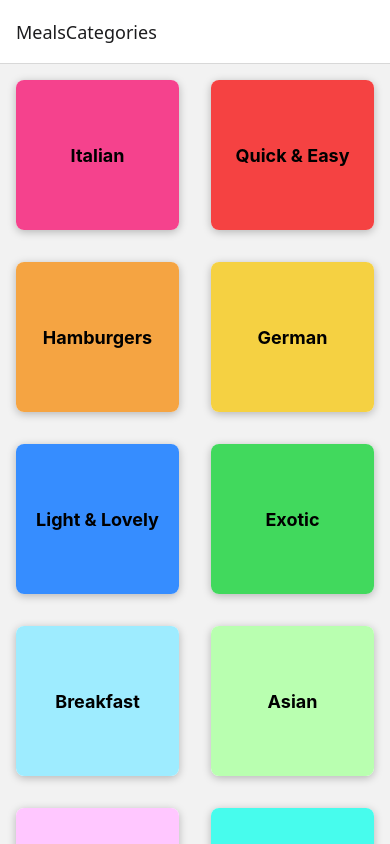
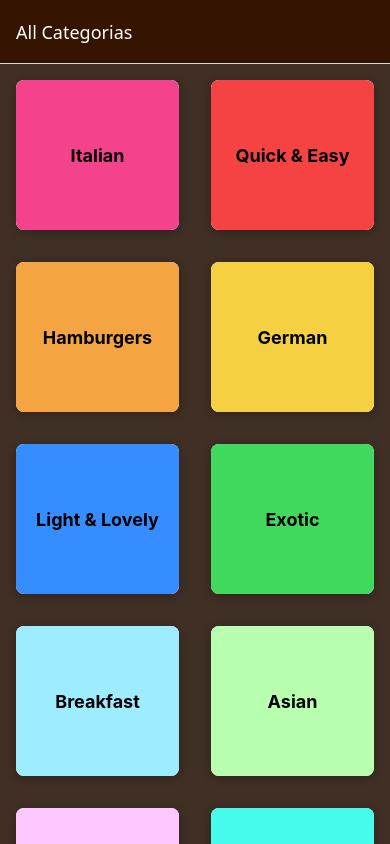
Before and after one commit to jesiqueira/RNrefeicao, a React Native app: screen / in a window 390 px wide. Built offline with nearby package versions, Linux system fonts and the light colour scheme.

Commit message:
configurado titulo na pagina sobre

```diff
--- a/App.js
+++ b/App.js
@@ -12,11 +12,34 @@
 export default function App() {
   return (
     <>
-      <StatusBar style="dark" />
+      <StatusBar style="light" />
       <NavigationContainer>
-        <Stack.Navigator>
-          <Stack.Screen name="MealsCategories" component={CategoriesScreen} />
-          <Stack.Screen name="MealsOverview" component={MealsOverViewScreen} />
+        <Stack.Navigator
+          screenOptions={{
+            headerStyle: { backgroundColor: '#351401' },
+            headerTintColor: 'white',
+            contentStyle: {
+              backgroundColor: '#3f2f25',
+            },
+          }}
+        >
+          <Stack.Screen
+            name="MealsCategories"
+            component={CategoriesScreen}
+            options={{
+              title: 'All Categorias',
+            }}
+          />
+          <Stack.Screen
+            name="MealsOverview"
+            component={MealsOverViewScreen}
+            // options={({ route, navigator }) => {
+            //   const catId = route.params.categoryId
+            //   return {
+            //     title: catId,
+            //   }
+            // }}
+          />
         </Stack.Navigator>
       </NavigationContainer>
     </>
--- a/screens/MealsOverViewScreen.js
+++ b/screens/MealsOverViewScreen.js
@@ -1,14 +1,23 @@
 import { View, StyleSheet, FlatList } from 'react-native'
 
-import { MEALS } from '../data/dummy-data'
+import { MEALS, CATEGORIES } from '../data/dummy-data'
 import MealItem from '../components/MealItem'
+import React from 'react'
 
-const MealsOverViewScreen = ({ route }) => {
+const MealsOverViewScreen = ({ route, navigation }) => {
   const catId = route.params.categoryId
 
   const displayedMeals = MEALS.filter((mealItem) => {
     return mealItem.categoryIds.indexOf(catId) >= 0
   })
+
+  React.useLayoutEffect(() => {
+    const categoryTitle = CATEGORIES.find((category) => category.id === catId)?.title
+
+    navigation.setOptions({
+      title: categoryTitle,
+    })
+  }, [catId, navigation])
 
   const renderMealItem = (itemData) => {
     const item = itemData.item
```
